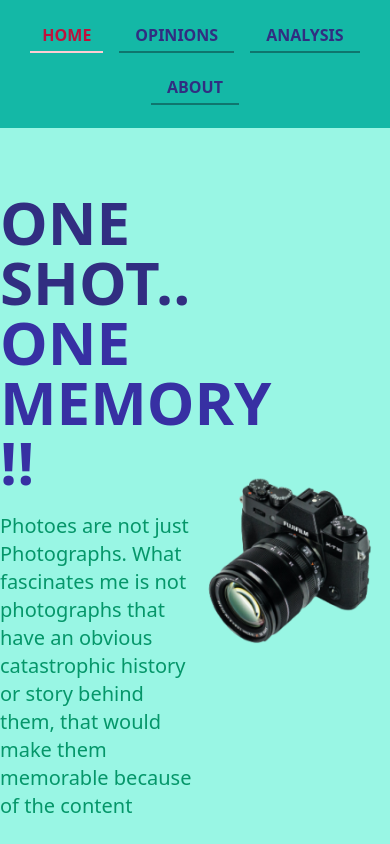
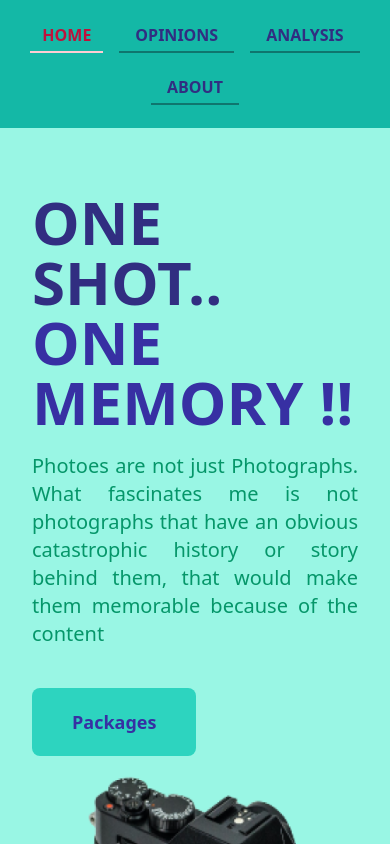
Before and after one commit to engrkashem/product-analysis-clients, a React (Create React App) app: page / in a window 390 px wide. Shown: the top 844 px of the page. Built offline with nearby package versions, Linux system fonts and the light colour scheme.

Commit message:
Home page responsive done, others responsiveness previously corrected

```diff
--- a/src/components/Home/Home.js
+++ b/src/components/Home/Home.js
@@ -14,11 +14,11 @@ const Home = () => {
 
     return (
         <div>
-            <div className='flex justify-around items-center mt-16 h-full'>
-                <div className='w-1/2'>
-                    <h1 className='text-6xl font-semibold text-indigo-900'>ONE SHOT..</h1>
+            <div className='sm:flex justify-around items-center mt-16 h-full '>
+                <div className='sm:w-1/2 px-8 '>
+                    <h1 className='text-6xl font-semibold text-indigo-900 text-justify'>ONE SHOT..</h1>
                     <h1 className='text-6xl font-semibold text-indigo-800'>ONE MEMORY !!</h1>
-                    <p className='text-xl mt-5 text-emerald-600'>Photoes are not just Photographs. What fascinates me is not photographs that have an obvious catastrophic history or story behind them, that would make them memorable because of the content</p>
+                    <p className='text-xl mt-5 text-emerald-600 text-justify'>Photoes are not just Photographs. What fascinates me is not photographs that have an obvious catastrophic history or story behind them, that would make them memorable because of the content</p>
                     <button onClick={() => navigate('/about')} className='py-5 px-10 bg-teal-400 text-indigo-800 font-bold mt-10 rounded-lg text-lg'>Packages</button>
                 </div>
                 <div>
```
